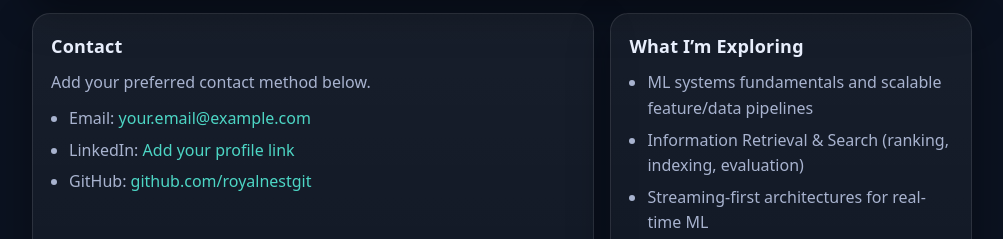
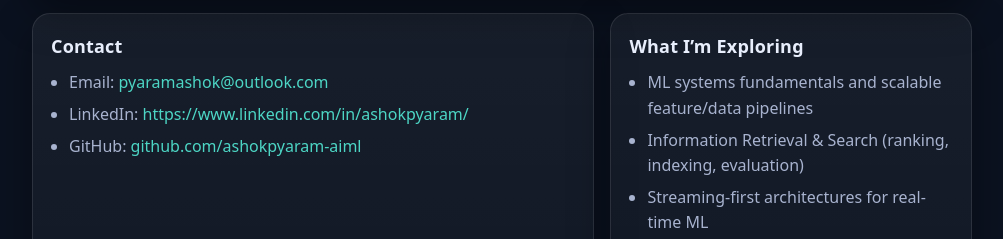
Before and after one commit to ashokpyaram-aiml/mypage, a plain HTML site: page index.html in a window 1280 px wide. Shown: the part 1455-1694 px from the top of the page, without its empty margins (138-1141 px from the left). Drawn offline with Linux system fonts and the light colour scheme.

Commit message:
Update contact details in index.html
Updated contact information with new email, LinkedIn, and GitHub links.

```diff
--- a/index.html
+++ b/index.html
@@ -265,13 +265,11 @@
     <section class="grid" style="margin-top:16px;">
       <div class="card" id="contact">
         <h2>Contact</h2>
-        <p>
-          Add your preferred contact method below.
-        </p>
+
         <ul>
-          <li>Email: <a href="mailto:your.email@example.com">your.email@example.com</a></li>
-          <li>LinkedIn: <a href="#" target="_blank" rel="noopener">Add your profile link</a></li>
-          <li>GitHub: <a href="https://github.com/royalnestgit" target="_blank" rel="noopener">github.com/royalnestgit</a></li>
+          <li>Email: <a href="mailto:your.email@example.com">pyaramashok@outlook.com</a></li>
+          <li>LinkedIn: <a href="#" target="_blank" rel="noopener">https://www.linkedin.com/in/ashokpyaram/</a></li>
+          <li>GitHub: <a href="https://github.com/royalnestgit" target="_blank" rel="noopener">github.com/ashokpyaram-aiml</a></li>
         </ul>
       </div>
 
```
